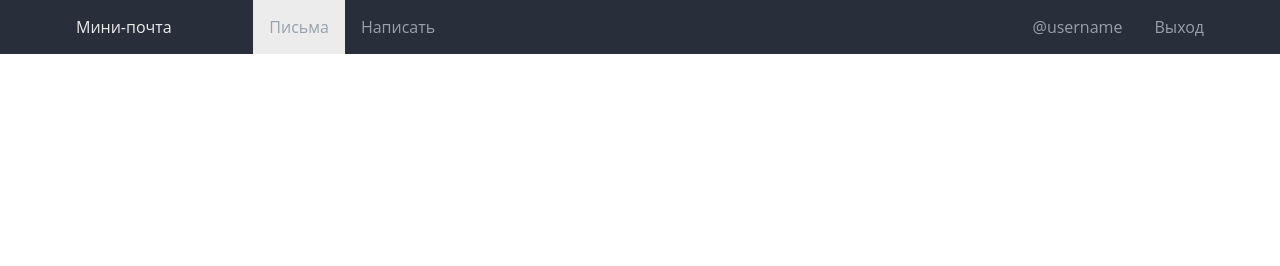
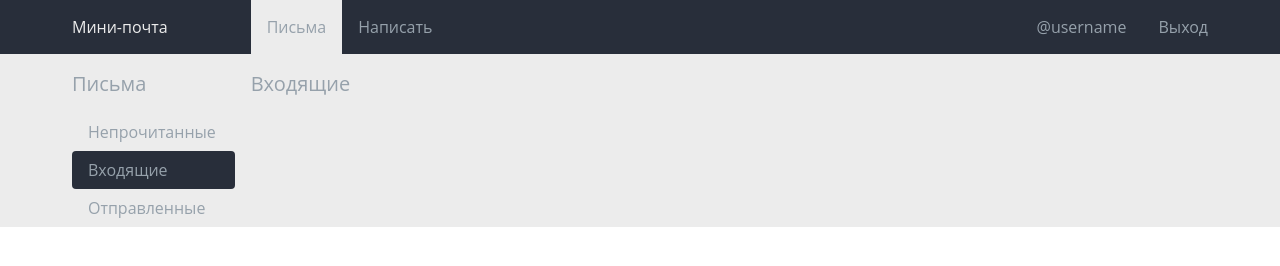
Before and after one commit to teledima/web_lab_1, a plain HTML site: page page.html in a window 1280 px wide. Drawn offline with Linux system fonts and the light colour scheme.

Commit message:
Add sub navigation panel and menu

```diff
--- a/page.html
+++ b/page.html
@@ -2,22 +2,37 @@
 	<head>
 		<meta charset="utf-8">
 		<link rel="stylesheet" href="style.css">
-	<head>
+	</head>
 	<body class="gray__font normal-text">
 		<header class="dark__back">
 			<nav>
-				<div class="light-gray__font item-icon">
+				<div class="light-gray__font item item-icon">
 					<a>Мини-почта</a>
 				</div>
-				<div class="item-right">
-					<a class="active-item">Письма</a>
+				<div class="item">
+					<a class="light-gray__back">Письма</a>
 					<a class="normal-text">Написать</a>
 				</div>
-				<div class="item-left">
+				<div class="item item-left">
 					<a>@username</a>
 					<a>Выход</a>
 				</div>
 			</nav>
+			<nav class="big-text light-gray__back">
+					<a class="item-letters">Письма</a>
+					<a class="incoming-letters">Входящие</a>
+			</nav>
 		</header>
+		<main class="light-gray__back">
+			<nav class="letters-navigation">
+				<a class="letters-action">Непрочитанные</a>
+				<a class="letters-action dark__back small-radius">Входящие</a>
+				<a class="letters-action">Отправленные</a>
+			</nav>
+			<section>
+				<article>
+				</article>
+			</section>
+		</main>
 	</body>
 </html>
--- a/style.css
+++ b/style.css
@@ -9,39 +9,69 @@ body {
 	max-height: 720px;
 }
 
-a {
-	padding: 1rem;
+main {
+	display: flex;
+	flex-direction: row;
+	padding-left: 3.5rem;
+	padding-right: 3.5rem;
+}
+
+section {
+	display: flex;
 }
 
 nav {
 	display: flex;
 	flex-direction: row;
-	padding-left: 3.75rem;
-	padding-right: 3.75rem;
+	padding-left: 3.5rem;
+	padding-right: 3.5rem;
 }
 
-nav > .item-icon {
-	display:flex;
+nav.letters-navigation {
+	flex-direction: column;
+	padding-right: 1rem;
+	padding-left: 1rem;
+}
+
+nav > .item-icon, .item-letters, .letters-navigation {
 	width: calc(1/6 * 100%);
 }
 
-nav > .item-right {
+nav > .item {
 	display:flex;
 }
 
 nav > .item-left {
-	display:flex;
 	margin-left: auto;
 }
 
-.active-item {
-	background-color: #ECECEC;
+a {
+	padding: 1rem;
+}
+
+a.letters-action {
+	padding-bottom: 0.5rem;
+	padding-top: 0.5rem;
+}
+
+a.incoming-letters {
+	padding-left: unset;
 }
 
 @media (max-width: 1024px) {
+	main {
+		padding-left: 0;
+		padding-right: 0;
+	}
+
 	nav {
 		padding-left: 0;
 		padding-right: 0;
+	}
+
+	nav.letters-navigation {
+		padding-left: 1rem;
+		padding-right: 1rem;
 	}
 }
 
@@ -82,3 +112,12 @@ nav > .item-left {
 .big-text {
 	font-size: 1.25rem;
 }
+
+/*------Border radius------*/
+.normal-radius {
+	border-radius: 0.5rem;
+}
+
+.small-radius {
+	border-radius: 0.25rem;
+}
```
